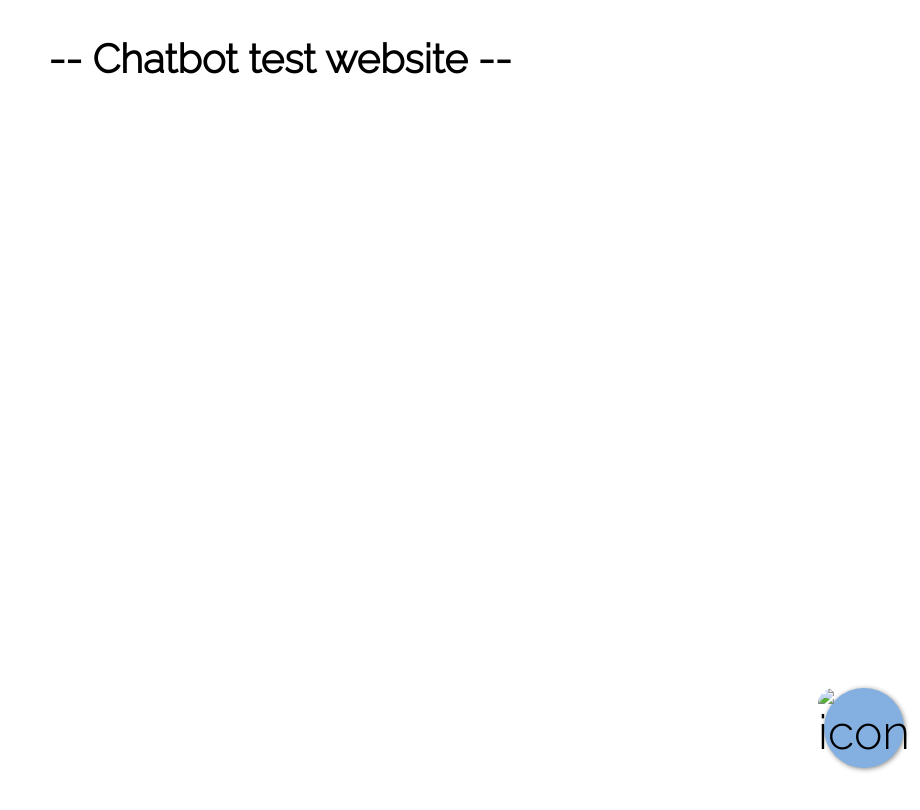
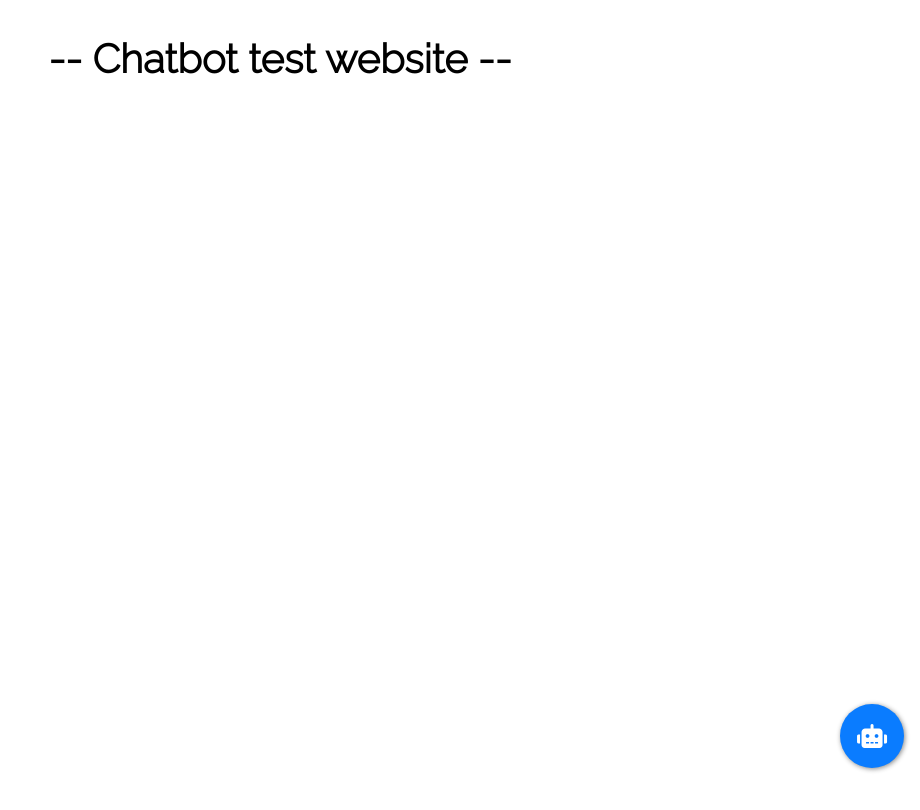
Before and after one commit to quantruong-2518/Harry-Socket, a website: page src/index.html in a window 1280 px wide. Shown: the whole page, without its empty margins (360-1280 px from the left). Drawn offline with Linux system fonts and the light colour scheme; files that its build step writes are made by us from their sources.

Commit message:
rotage to chatbot icon

```diff
--- a/src/index.html
+++ b/src/index.html
@@ -32,7 +32,7 @@
     <h1><b>-- Chatbot test website --</b></h1>
 
     <span onclick="togglePopup()" id="btn-Bubble" class="btn-bubble">
-      <!-- <i
+      <i
         style="display: none"
         id="bot-icon"
         alt="bot-icon"
@@ -44,8 +44,7 @@
         alt="minus-icon"
         class="fa fa-minus icon"
         aria-hidden="true"
-      ></i> -->
-      <img src="icons/chatbot-icon.png" alt="icon" />
+      ></i>
     </span>
 
     <iframe
@@ -67,9 +66,9 @@
         ifr.classList.toggle("siScale", !isContainScale);
 
         // swap icons
-        // const isShowingBotIcon = botIcon.classList.contains("show");
-        // botIcon.classList.toggle("show", !isShowingBotIcon);
-        // minusIcon.classList.toggle("show", isShowingBotIcon);
+        const isShowingBotIcon = botIcon.classList.contains("show");
+        botIcon.classList.toggle("show", !isShowingBotIcon);
+        minusIcon.classList.toggle("show", isShowingBotIcon);
       }
     </script>
   </body>
--- a/src/public/css/styles.css
+++ b/src/public/css/styles.css
@@ -26,9 +26,9 @@ em {
   position: fixed;
   bottom: 2rem;
   right: 1rem;
-  background-color: #83afe1;
-  height: 5rem;
-  width: 5rem;
+  background-color: rgb(10, 124, 255);
+  height: 4rem;
+  width: 4rem;
   border-radius: 50%;
   display: flex;
   align-items: center;
```
